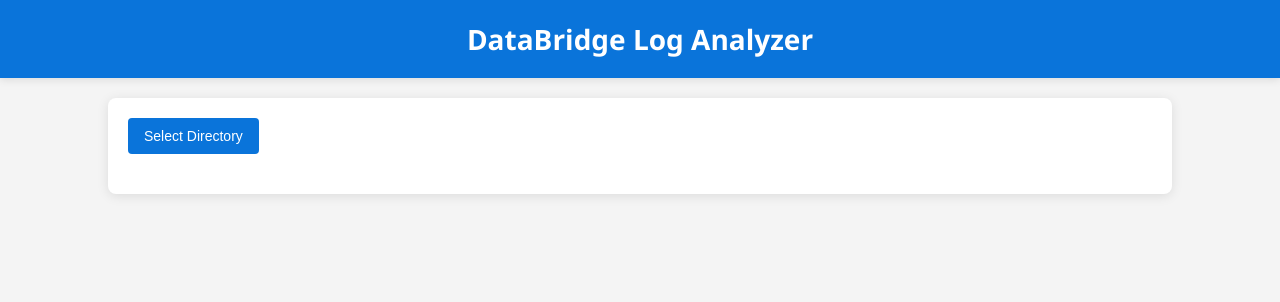
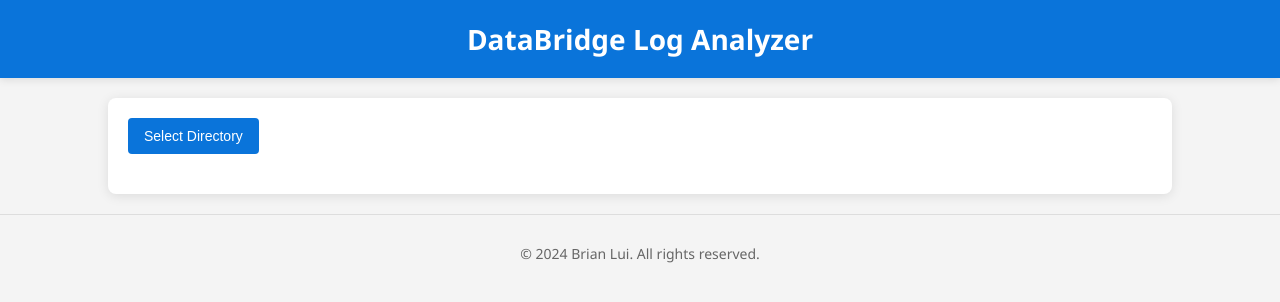
Before and after one commit to blui/db-log-analyzer, a React (Create React App) app: page / in a window 1280 px wide. Shown: the top 302 px of the page. Built offline with nearby package versions, Linux system fonts and the light colour scheme.

Commit message:
Adding a footer.

```diff
--- a/src/App.js
+++ b/src/App.js
@@ -12,7 +12,7 @@ const App = () => {
     const reader = new FileReader();
     reader.onload = (e) => {
       setFileContent(e.target.result);
-      setSelectedFile(file?.name);
+      setSelectedFile(file.name);
     };
     reader.readAsText(file);
   };
@@ -31,6 +31,9 @@ const App = () => {
           </>
         )}
       </div>
+      <footer>
+        <p>&copy; {new Date().getFullYear()} Brian Lui. All rights reserved.</p>
+      </footer>
     </>
   );
 };
--- a/src/index.css
+++ b/src/index.css
@@ -5,6 +5,13 @@ body {
   font-family: "Segoe UI", Tahoma, Geneva, Verdana, sans-serif;
   background-color: #f4f4f4;
   color: #333;
+  display: flex;
+  flex-direction: column;
+  min-height: 100vh;
+}
+
+.container {
+  flex-grow: 1; /* Ensures the container grows to take up available space */
 }
 
 /* Header styling */
@@ -20,6 +27,16 @@ h1 {
   font-size: 28px;
   font-weight: 600;
   margin: 0;
+}
+
+/* Footer styling */
+footer {
+  background-color: #f4f4f4;
+  text-align: center;
+  padding: 15px;
+  border-top: 1px solid #ddd;
+  font-size: 14px;
+  color: #666;
 }
 
 /* Section headers */
```
